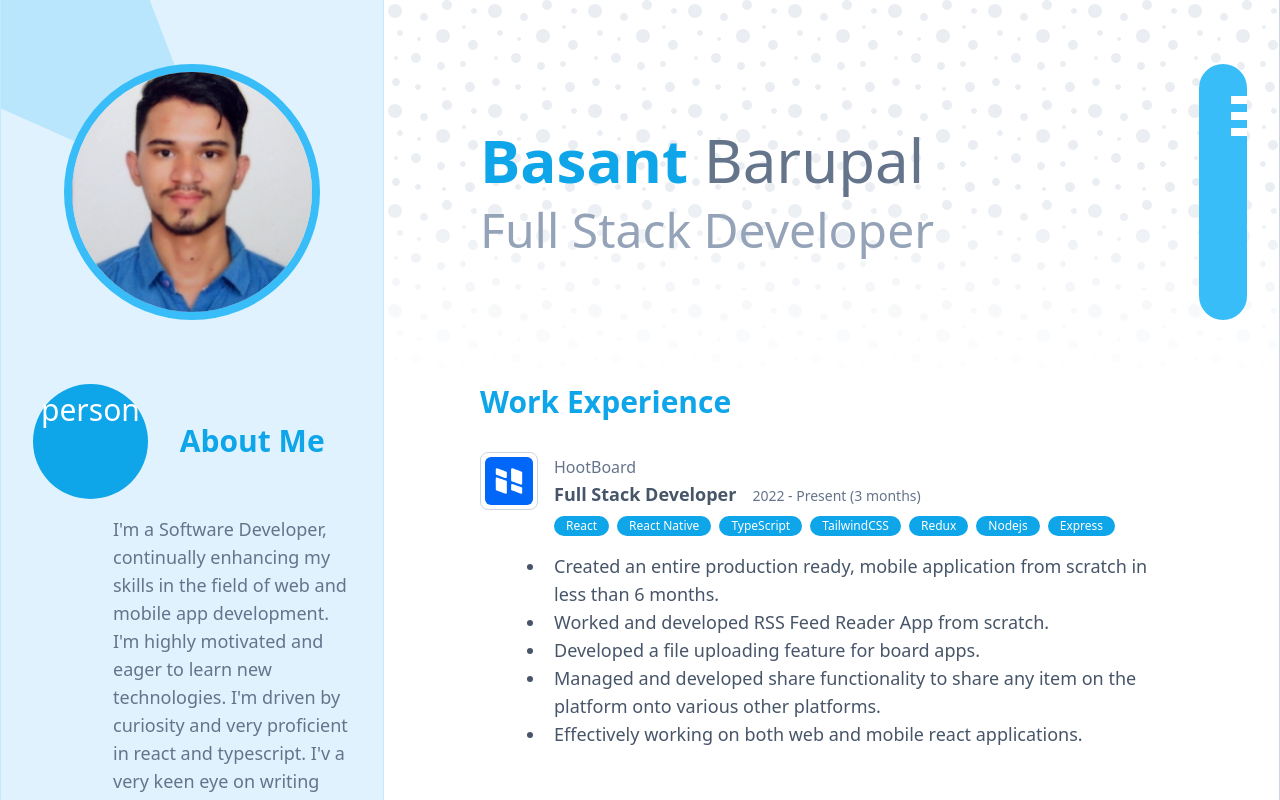
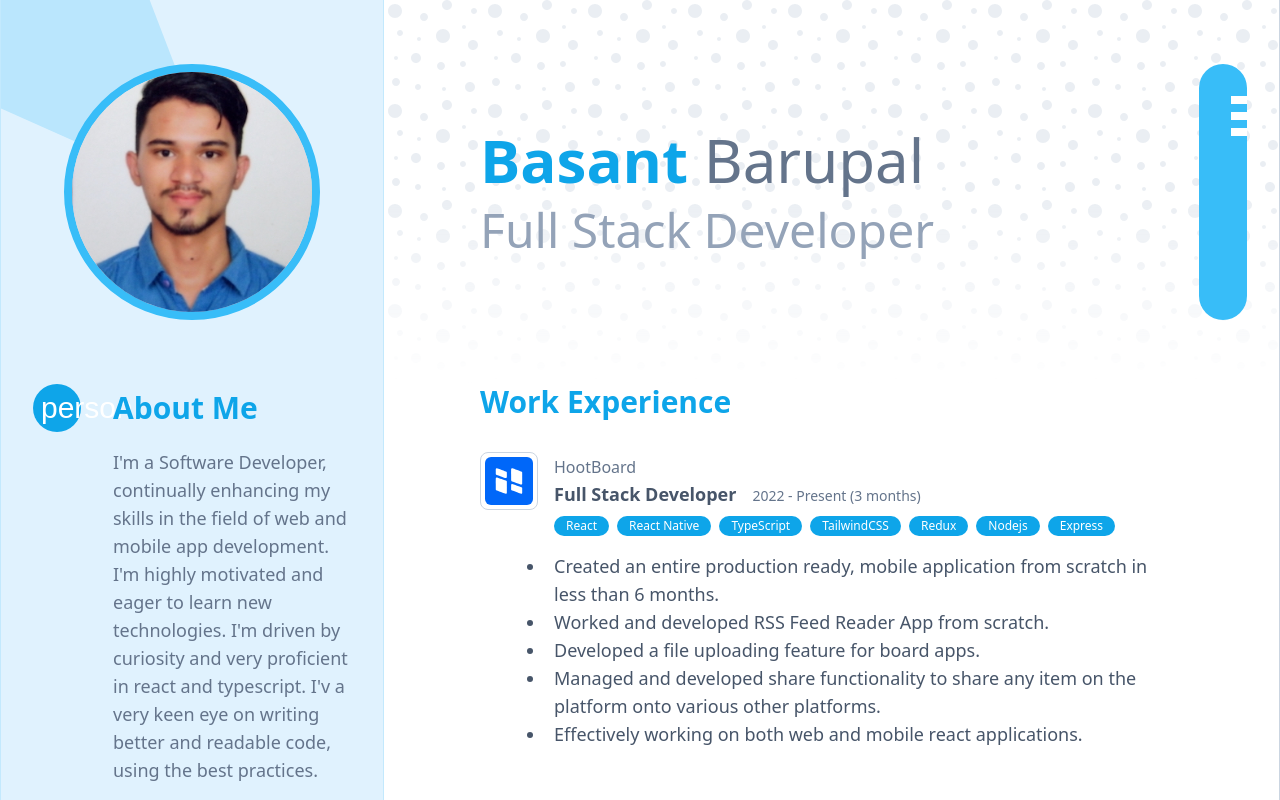
Before and after one commit to curiosbasant/my-ideations, a Next.js app: page /resume in a window 1280 px wide. Shown: the top 800 px of the page. Built offline with nearby package versions, Linux system fonts and the light colour scheme; a web font is replaced by a local one.

Commit message:
fix(resume): :bug: resolve an issue with icons not rendering

```diff
--- a/src/app/resume/page.tsx
+++ b/src/app/resume/page.tsx
@@ -323,7 +323,7 @@ function Asides(props: PropsWithChildren<{ icon?: string; label: string }>) {
           className={`aspect-square shrink-0 basis-12 rounded-full p-2 text-center text-white ${
             props.icon ? 'bg-sky-500' : ''
           } `}>
-          <span className='font-props.icon mt-px text-3xl'>{props.icon}</span>
+          <span className='mt-px font-icon text-3xl'>{props.icon}</span>
         </div>
         <h3 className='text-3xl font-bold text-sky-500'>{props.label}</h3>
       </div>
```
